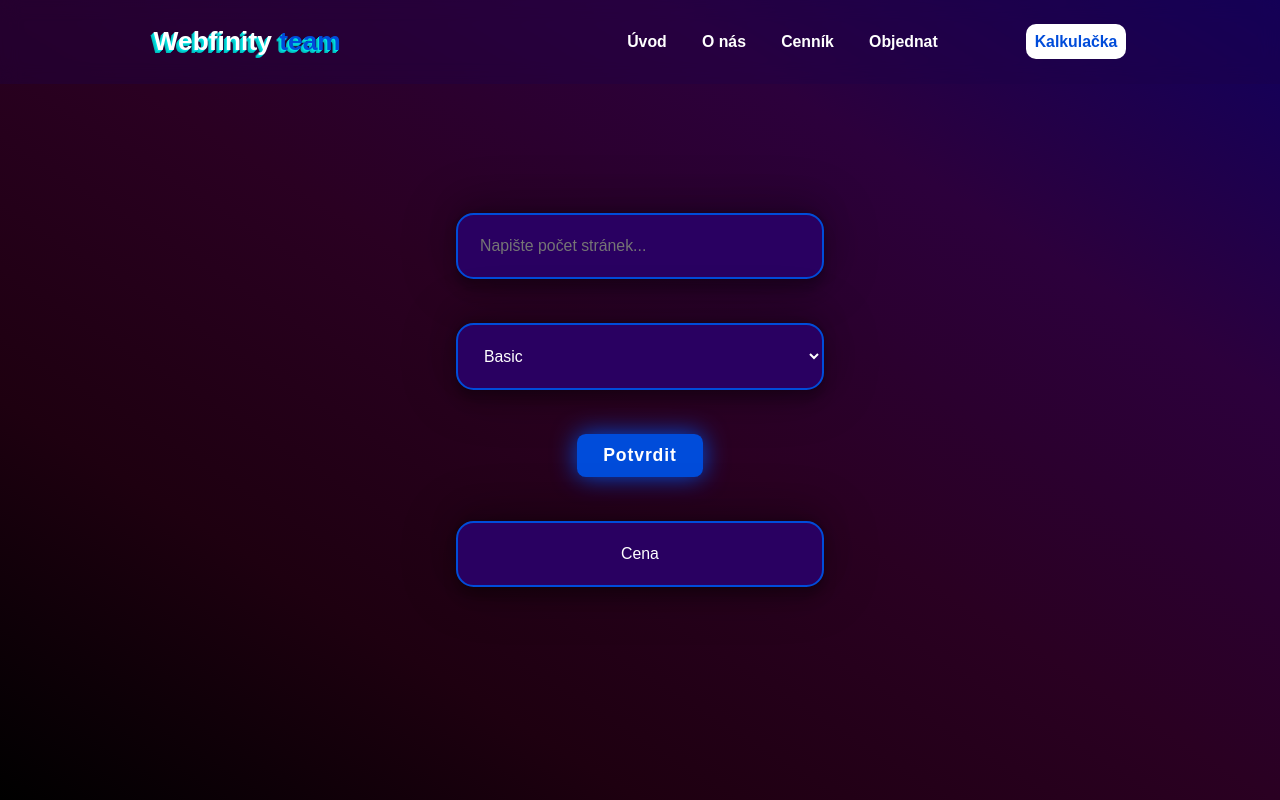
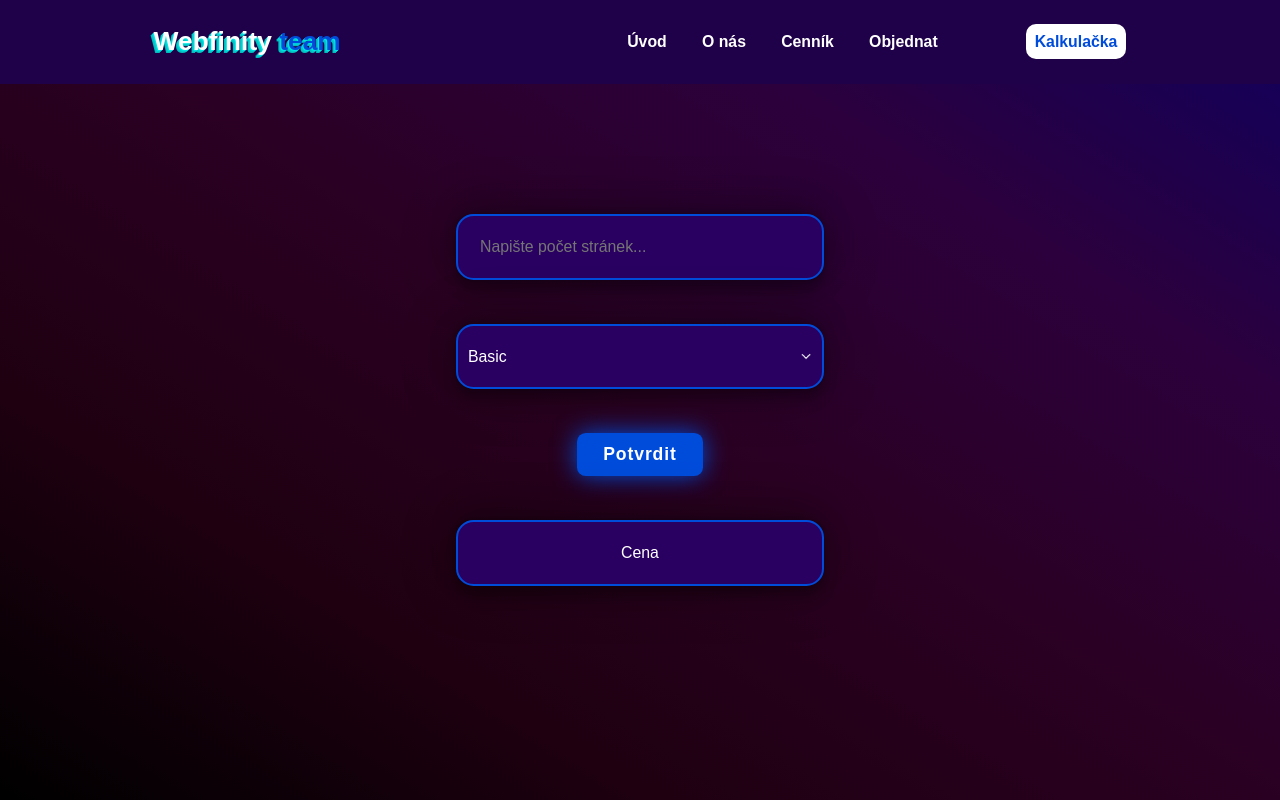
Before and after one commit to Vasaaa24/webfinity, a React (Create React App) app: page /vypocet/Calc in a window 1280 px wide. Built offline with nearby package versions, Linux system fonts and the light colour scheme.

Commit message:
select done

```diff
--- a/src/components/navigace/menu.css
+++ b/src/components/navigace/menu.css
@@ -5,8 +5,7 @@
     left: 0;
     width: 100%;
     padding: 3rem 12%;
-    background: #1f014958;
-    backdrop-filter: blur(10px);
+    background: #1f0149;
     display: flex;
     justify-content: space-between;
     align-items: center;
@@ -141,7 +140,7 @@
   top: 85px;
   left: 0;
   position: fixed;
-  background-color:rgba(0, 0, 0, 0.3);
+  background-color:rgba(0, 0, 0, 0.433);
   backdrop-filter: blur(8px);
   width: 100vw;
   height: calc(100vh - 80px);
@@ -170,7 +169,7 @@
   height: 60px;
   font-weight: 600;
   font-size: 15px;
-  color: rgba(255, 255, 255, 0.81);
+  color: rgb(255, 255, 255);
   -webkit-box-shadow: 0px 0px 5px 5px rgba(0, 173, 181, 0.35);
   -moz-box-shadow: 0px 0px 5px 5px rgba(0, 173, 181, 0.35);
   box-shadow: 0px 0px 5px 5px rgba(0, 173, 181, 0.35);
@@ -180,7 +179,7 @@
   align-items: center;
   justify-content: center;
   justify-content: space-around;
-  background-color: rgba(255, 255, 255, 0.844);
+  background-color: rgb(255, 255, 255);
   border-radius: 20px;
   width: 50%;
   height: 60px;
@@ -224,8 +223,6 @@
     right: 0;
     width: 50%;
     padding: 1rem 3%;
-    background: rgba(0, 0, 0, 0.8);
-    backdrop-filter: blur(20px);
     border-bottom-left-radius: 2rem;
     border-left: 2px solid var(--main-color);
     border-bottom: 2px solid var(--main-color);
--- a/src/vypocet/Calc.jsx
+++ b/src/vypocet/Calc.jsx
@@ -39,7 +39,7 @@ const Calc = () => {
           placeholder="Napište počet stránek..."
         />
 
-        <select id="typ" className="select-field">
+        <select id="typ" className="select-field" >
           <option className="option">Basic</option>
           <option className="option">Medium</option>
           <option className="option">Advanced</option>
--- a/src/vypocet/calc.css
+++ b/src/vypocet/calc.css
@@ -33,11 +33,18 @@
 }
 
 .select-field {
+  display: flex;
   cursor: pointer;
   line-height: normal;
   -webkit-appearance: none;
   -moz-appearance: none;
-  appearance:menulist;
+  appearance: none;
+  padding: 10px;
+  border-radius: 2rem;
+  background-image: url("/public/arrow.webp");
+  background-repeat: no-repeat;
+  background-position: right 10px center;
+  background-size: 12px;
 }
 
 .cena-value {
```
Also changed, not shown: public/arrow.webp (added).
